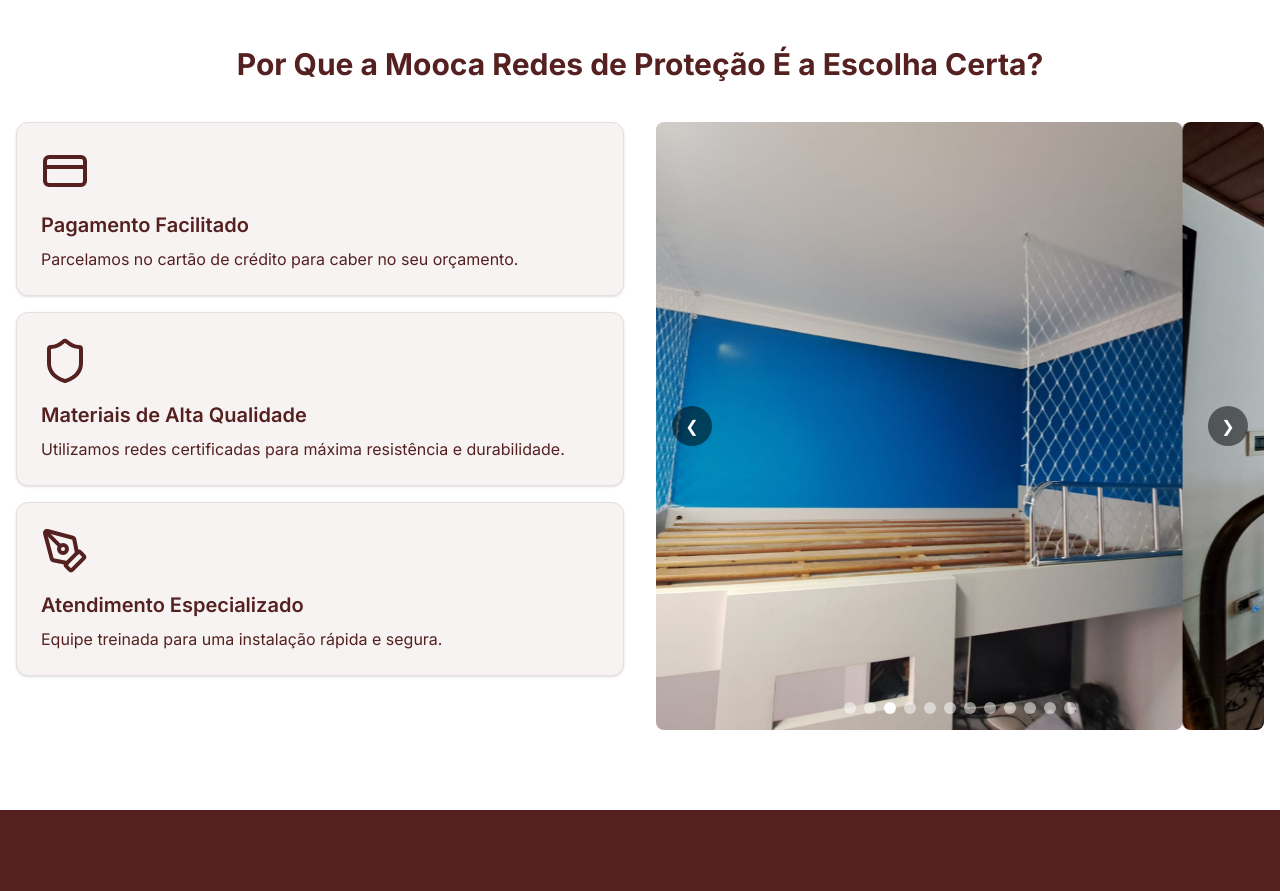
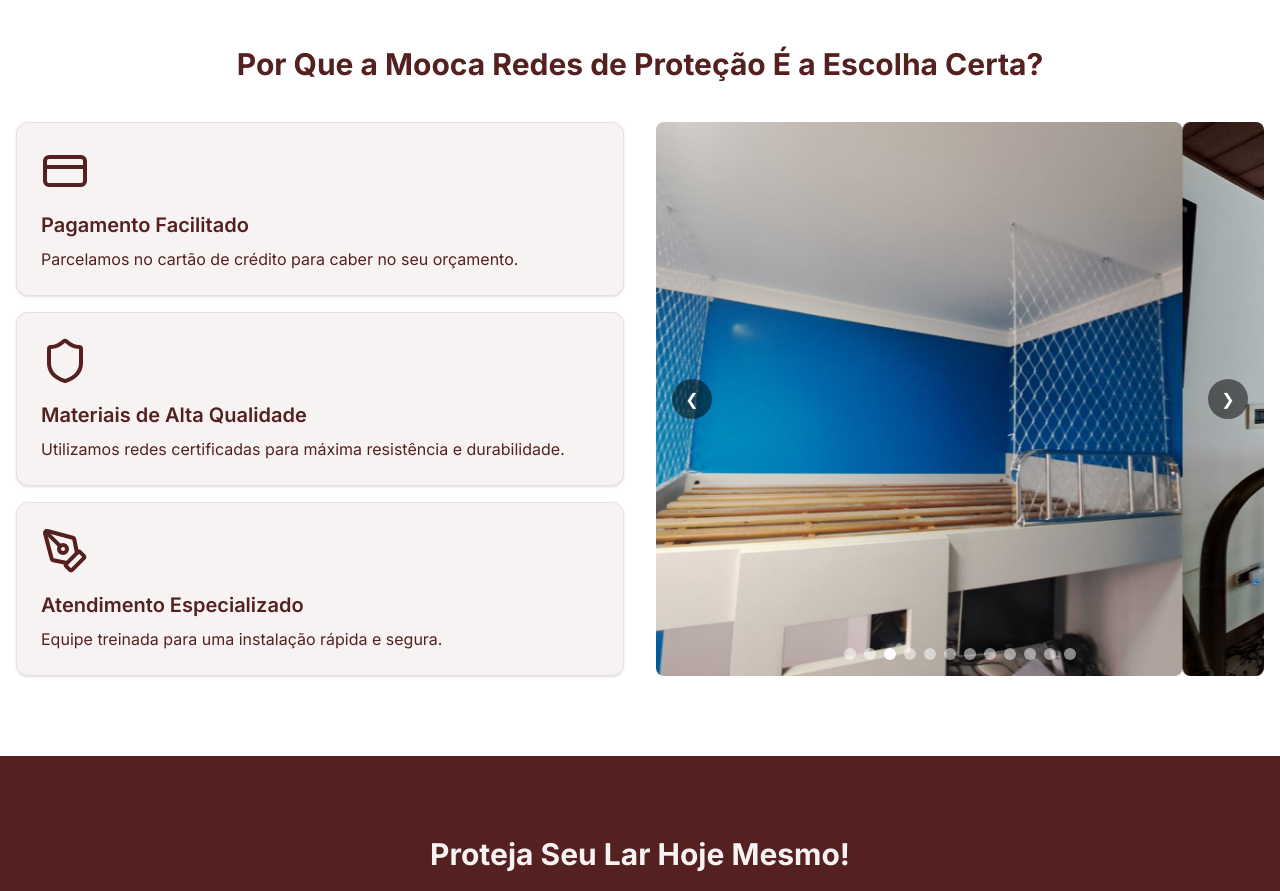
Before and after one commit to williandeitosi/mooca-redes-protecao, a Next.js app: page / in a window 1280 px wide. Shown: the part 1680-2571 px from the top of the page. Built offline with nearby package versions, Linux system fonts and the light colour scheme.

Commit message:
fix: md:aspect-auto

```diff
--- a/components/carousel/pages.tsx
+++ b/components/carousel/pages.tsx
@@ -52,7 +52,7 @@ const CustomCarousel = () => {
         {slides.map((slide, index) => (
           <div
             key={index}
-            className="min-w-full aspect-square md:h-full relative rounded-lg"
+            className="min-w-full aspect-square md:aspect-auto md:h-full relative rounded-lg"
           >
             <Image
               src={`/images/${slide}`}
```
